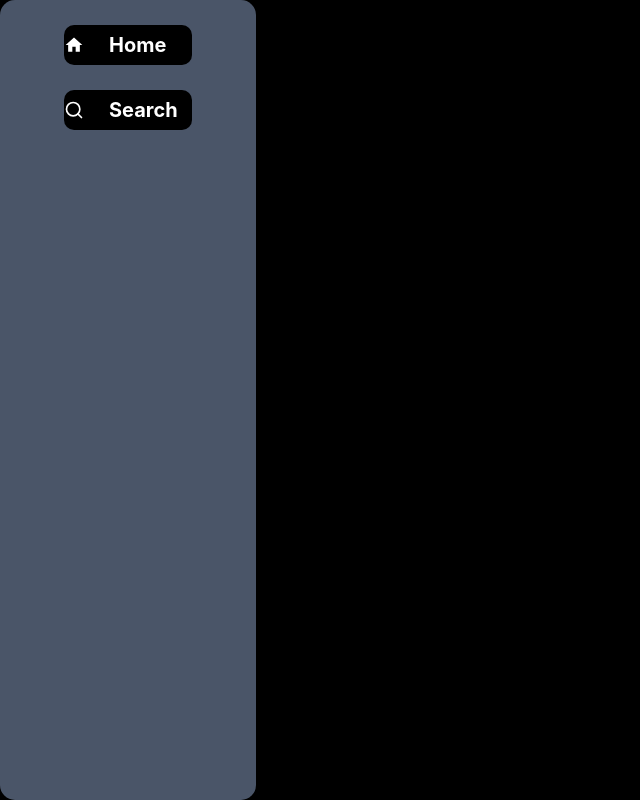
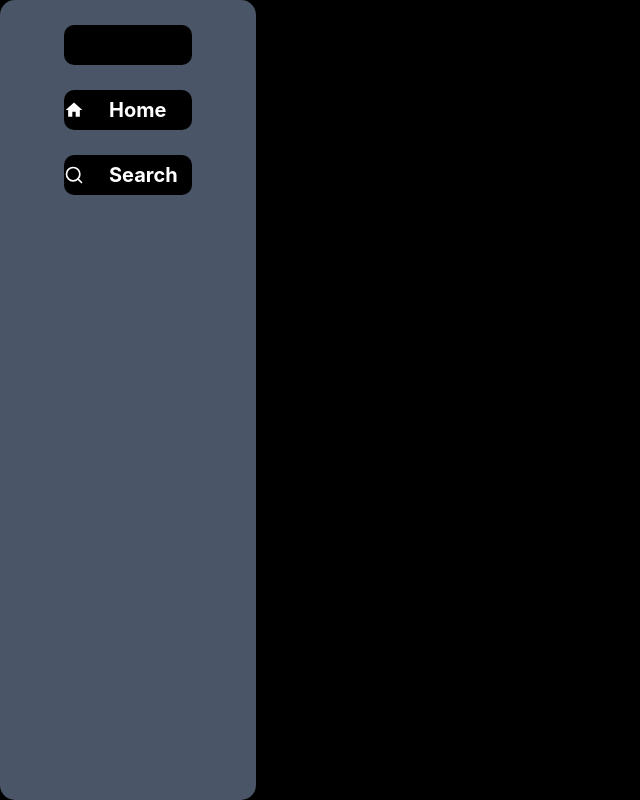
Before and after one commit to VedangKanade20/Spotify-Clone, a React (Create React App) app in the folder clientt/: page / in a window 1280 px wide. Shown: the whole page, without its empty margins (0-640 px from the left). Built offline with nearby package versions, Linux system fonts and the light colour scheme.

Commit message:
side bar

```diff
--- a/clientt/src/components/Sidebar.js
+++ b/clientt/src/components/Sidebar.js
@@ -1,6 +1,7 @@
 import { Divider, Flex, Heading } from "@chakra-ui/react";
 import { FiSearch } from "react-icons/fi";
 import { MdHome } from "react-icons/md";
+import { image } from "../images/mainLOGO.png";
 
 const Sidebar = () => {
   return (
@@ -11,6 +12,19 @@ const Sidebar = () => {
       bgColor="gray.600"
       borderRadius="15"
     >
+      <Flex
+        dir="column"
+        gap="25px"
+        alignItems="center"
+        alignContent="center"
+        mt="25px"
+        w="10vw"
+        h="5vh"
+        bgColor="black"
+        borderRadius="10"
+      >
+
+      </Flex>
       <Flex
         dir="column"
         gap="25px"
```
Also changed, not shown: clientt/src/images/mainLOGO.png (added).
